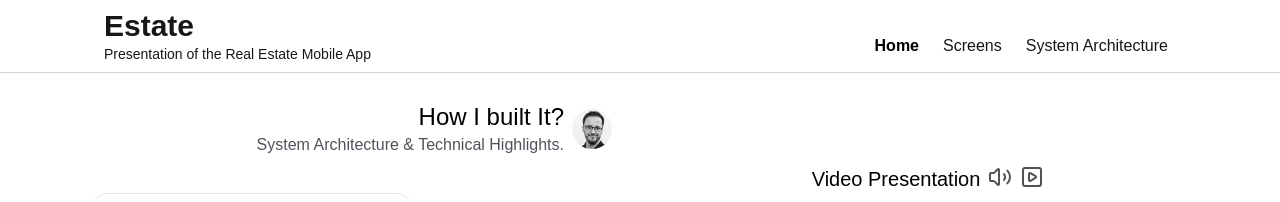
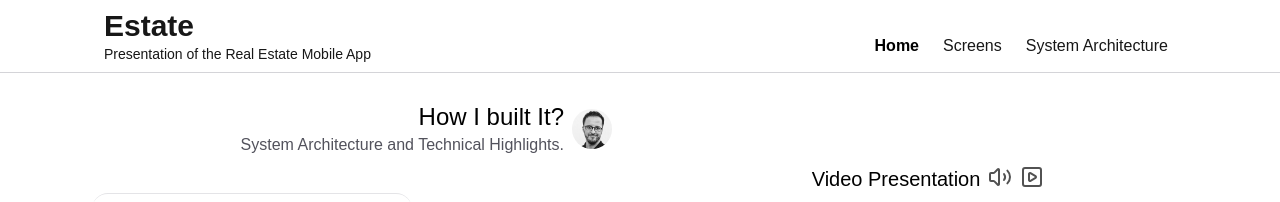
Before and after one commit to MarioLuigie/estate-web-intro, a Next.js app: page / in a window 1280 px wide. Shown: the top 202 px of the page. Built offline with nearby package versions, Linux system fonts and the light colour scheme; grey boxes are pictures that could not be loaded.

Commit message:
Update: Change title in AboutApp.tsx

```diff
--- a/src/components/content/AboutApp.tsx
+++ b/src/components/content/AboutApp.tsx
@@ -42,7 +42,7 @@ export default function AboutApp() {
 						How I built It?
 					</p>
 					<Link href={'/app-flow'} className="text-zinc-600">
-						System Architecture & Technical Highlights.
+						System Architecture and Technical Highlights.
 					</Link>
 				</div>
 				<Avatar className="size-10">
```
